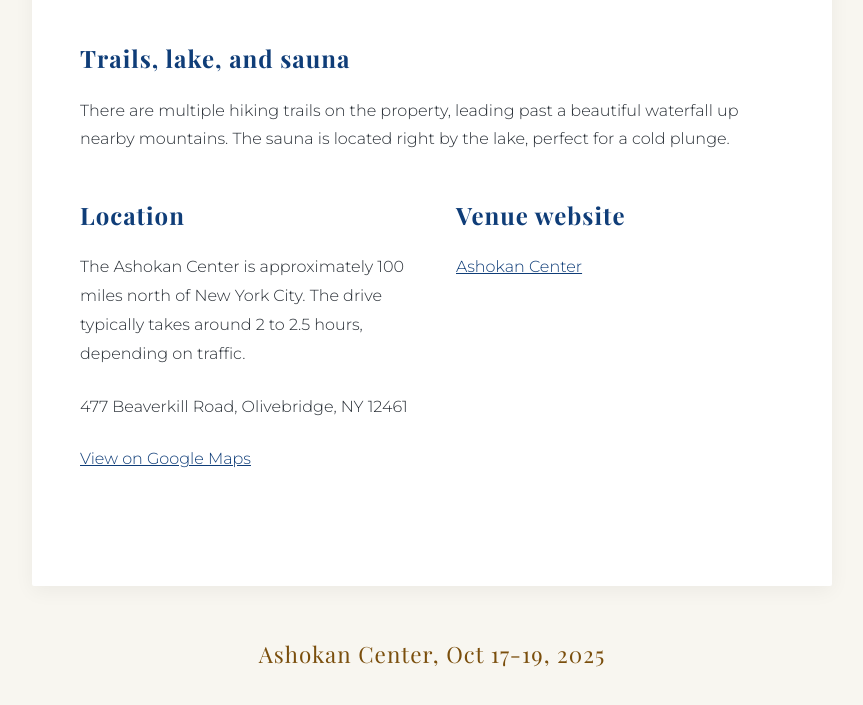
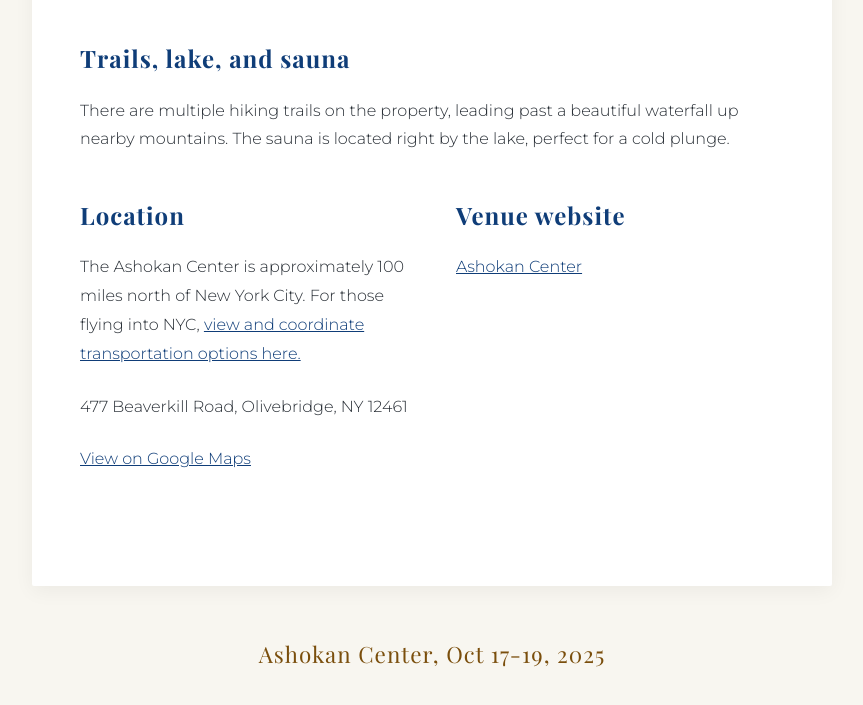
Before and after one commit to aribenjamin/ari_and_kate, a plain HTML site: page venue.html in a window 1280 px wide. Shown: the part 819-1524 px from the top of the page, without its empty margins (208-1071 px from the left). Drawn offline with nearby package versions, Linux system fonts and the light colour scheme; a web font is replaced by a local one.

Commit message:
link to rideshare sheet

```diff
--- a/venue.html
+++ b/venue.html
@@ -55,7 +55,9 @@
                 <div class="venue-details">
                     <div class="detail">
                         <h3>Location</h3>
-                        <p>The Ashokan Center is approximately 100 miles north of New York City. The drive typically takes around 2 to 2.5 hours, depending on traffic.</p>
+                        <p>The Ashokan Center is approximately 100 miles north of New York City. For those flying into NYC,
+                            <a href="https://docs.google.com/spreadsheets/d/1syy-2qa6ToTuWtnCfopskHVsYr6v0_3yD3yFsQoSEjo/edit?usp=sharing" target="_blank">view and coordinate transportation options here.</a></p>
+
                         <p>477 Beaverkill Road, Olivebridge, NY 12461</p>
                         <p><a href="https://maps.google.com/?q=Ashokan+Center,+Olivebridge,+NY" target="_blank">View on Google Maps</a></p>
                     </div>
```
